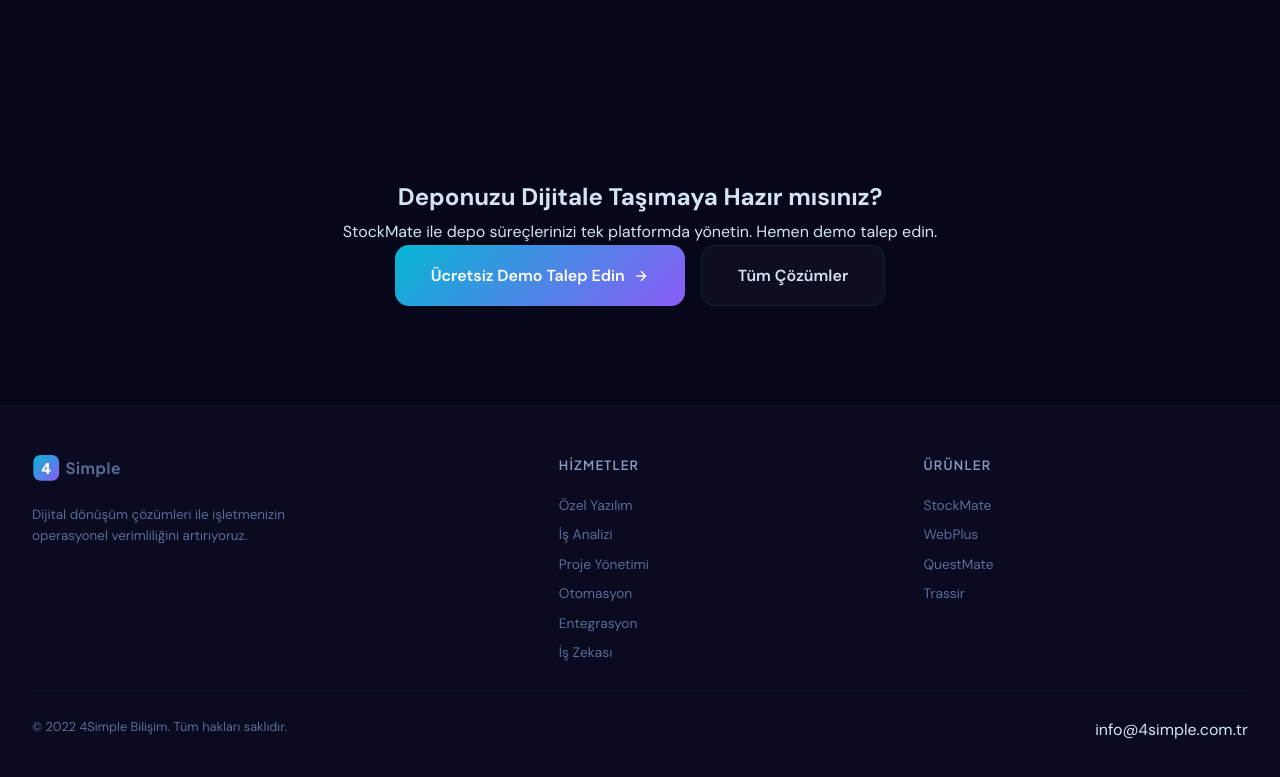
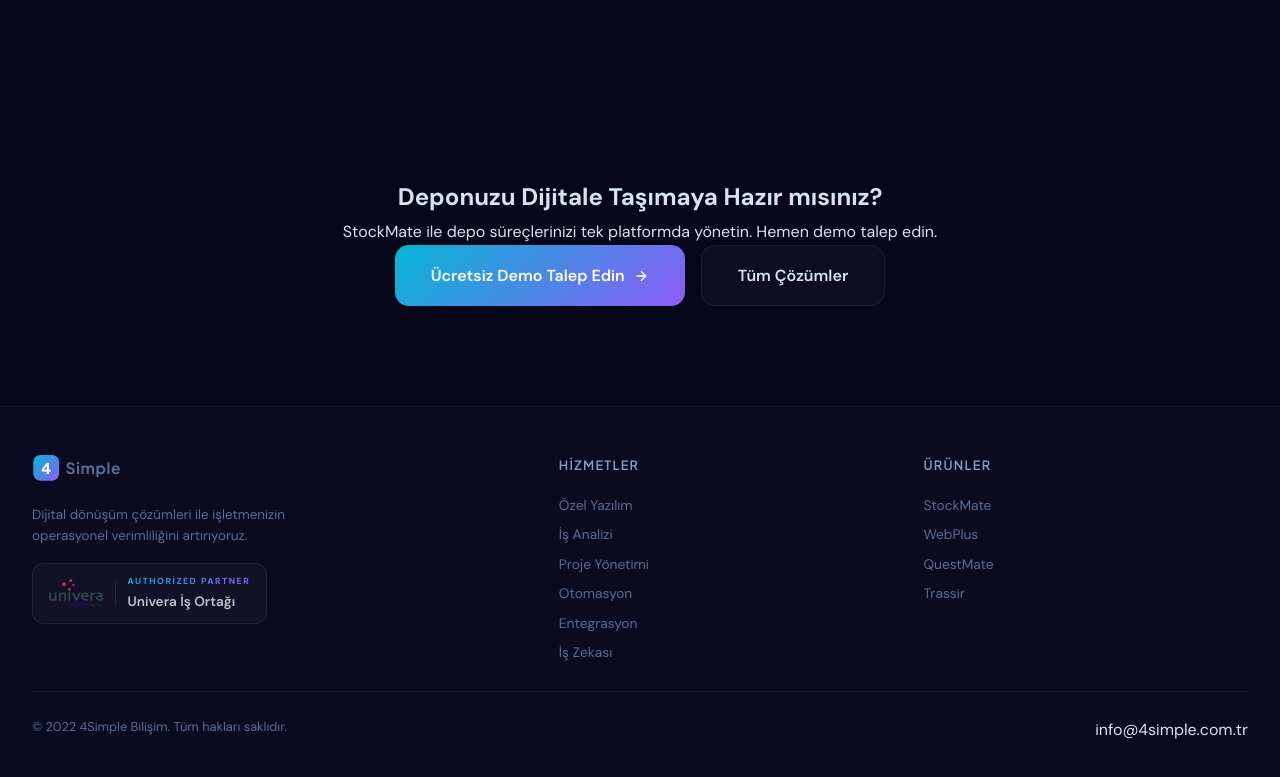
Before and after one commit to 4simplebilisim/4simple, a plain HTML site: page stockmate.html in a window 1280 px wide. Shown: the part 1965-2742 px from the top of the page. Drawn offline with Linux system fonts and the light colour scheme.

Commit message:
Update stockmate.html

```diff
--- a/stockmate.html
+++ b/stockmate.html
@@ -161,7 +161,17 @@
 
 <footer>
   <div class="footer-inner">
-    <div class="footer-brand"><svg viewBox="0 0 240 44" width="155" xmlns="http://www.w3.org/2000/svg"><defs><linearGradient id="flg" x1="0%" y1="0%" x2="100%" y2="100%"><stop offset="0%" stop-color="#06b6d4"/><stop offset="100%" stop-color="#8b5cf6"/></linearGradient></defs><rect x="2" y="0" width="40" height="40" rx="11" fill="url(#flg)"/><text x="22" y="30" text-anchor="middle" font-family="'Plus Jakarta Sans',sans-serif" font-weight="800" font-size="23" fill="#fff">4</text><text x="52" y="30" font-family="'Plus Jakarta Sans',sans-serif" font-weight="700" font-size="24" fill="#5a6d94" letter-spacing="1">Simple</text></svg><p>Dijital dönüşüm çözümleri ile işletmenizin operasyonel verimliliğini artırıyoruz.</p></div>
+    <div class="footer-brand"><svg viewBox="0 0 240 44" width="155" xmlns="http://www.w3.org/2000/svg"><defs><linearGradient id="flg" x1="0%" y1="0%" x2="100%" y2="100%"><stop offset="0%" stop-color="#06b6d4"/><stop offset="100%" stop-color="#8b5cf6"/></linearGradient></defs><rect x="2" y="0" width="40" height="40" rx="11" fill="url(#flg)"/><text x="22" y="30" text-anchor="middle" font-family="'Plus Jakarta Sans',sans-serif" font-weight="800" font-size="23" fill="#fff">4</text><text x="52" y="30" font-family="'Plus Jakarta Sans',sans-serif" font-weight="700" font-size="24" fill="#5a6d94" letter-spacing="1">Simple</text></svg>
+      <p>Dijital dönüşüm çözümleri ile işletmenizin operasyonel verimliliğini artırıyoruz.</p>
+    <a href="https://isortagi.univera.com.tr" target="_blank" style="display:inline-flex;align-items:center;gap:12px;background:rgba(255,255,255,.03);border:1px solid rgba(255,255,255,.08);border-radius:12px;padding:10px 16px;text-decoration:none;margin-top:16px;transition:border-color .3s">
+  <img src="univera.svg" alt="Univera" style="height:28px;display:block">
+  <div style="width:1px;height:24px;background:rgba(255,255,255,.1)"></div>
+  <div style="display:flex;flex-direction:column;gap:1px">
+    <span style="font-size:.55rem;font-weight:700;text-transform:uppercase;letter-spacing:1.5px;background:linear-gradient(135deg,#06b6d4,#8b5cf6);-webkit-background-clip:text;-webkit-text-fill-color:transparent">Authorized Partner</span>
+    <span style="font-size:.85rem;font-weight:600;color:rgba(255,255,255,.75)">Univera İş Ortağı</span>
+  </div>
+</a>
+    </div>
     <div class="footer-col"><h5>Hizmetler</h5><a href="ozel-yazilim.html">Özel Yazılım</a><a href="is-analizi.html">İş Analizi</a><a href="proje-yonetimi.html">Proje Yönetimi</a><a href="otomasyon.html">Otomasyon</a><a href="entegrasyon.html">Entegrasyon</a><a href="is-zekasi.html">İş Zekası</a></div>
     <div class="footer-col"><h5>Ürünler</h5><a href="stockmate.html">StockMate</a><a href="webplus.html">WebPlus</a><a href="questmate.html">QuestMate</a><a href="trassir.html">Trassir</a></div>
   </div>
```
